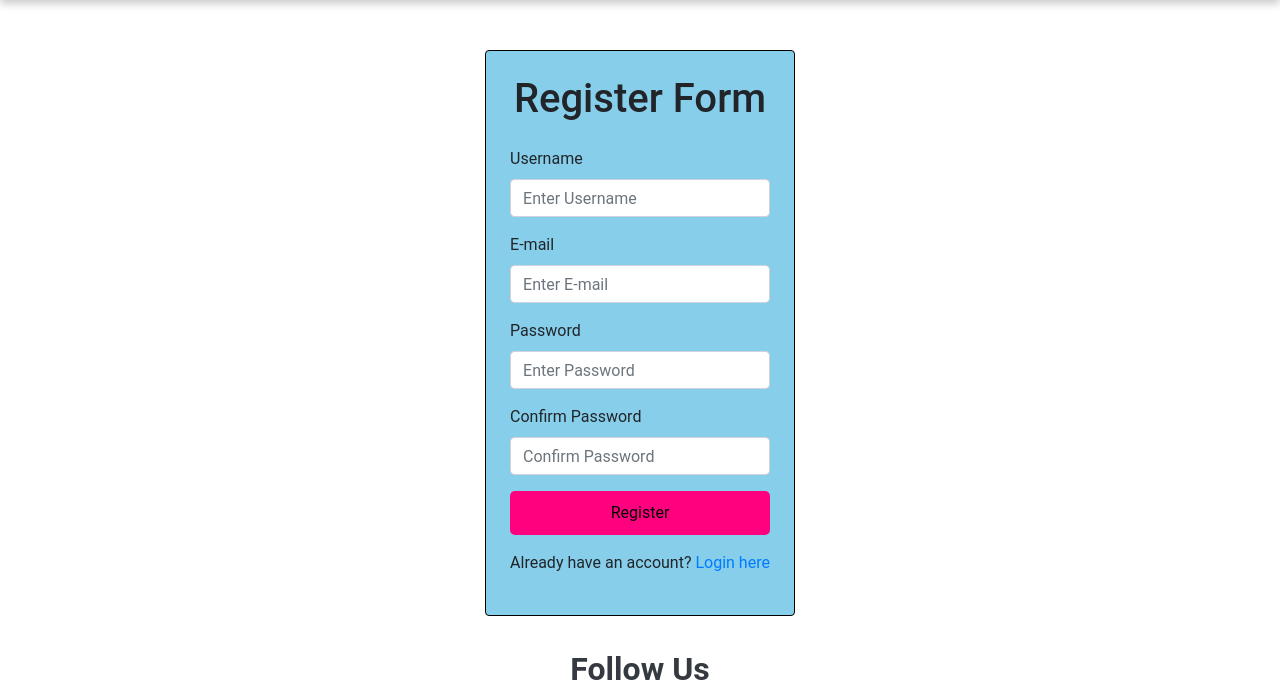
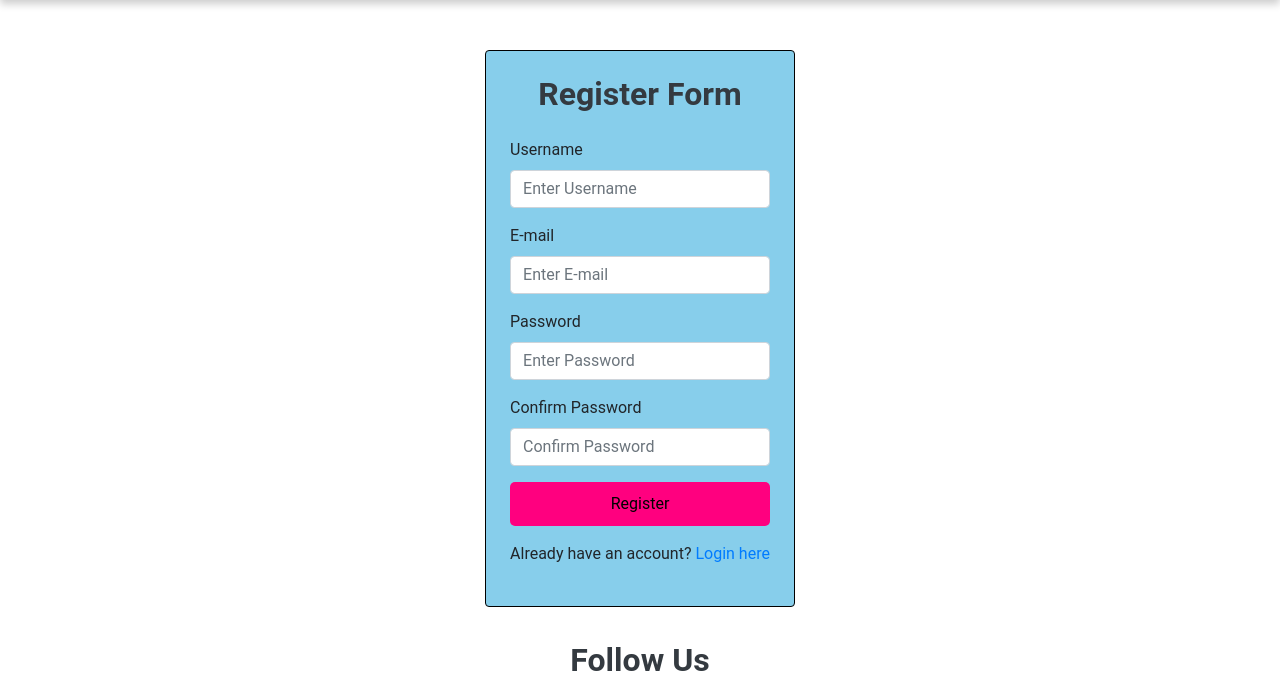
Before and after one commit to ci-sumi/test-deploy-neethu-s-travel-desk, a Django app: page /accounts/register in a window 1280 px wide. Shown: the part 66-753 px from the top of the page. Run offline with Django 5.2, Linux system fonts and the light colour scheme; some libraries are stand-ins or nearby versions.

Commit message:
Modify register.html after the validation

```diff
--- a/accounts/templates/register.html
+++ b/accounts/templates/register.html
@@ -31,14 +31,14 @@
       <div class="col-md-20">
         <div class="card p-4" style="border-color: black;margin-top: 50px;background-color:#87CEEB ;">
           <!-- Card to give a boxed look -->
-          <h1 class="text-center mb-4">Register Form</h1>
+          <h2 class="text-center mb-4">Register Form</h2>
           <form method="POST" novalidate>
             {% csrf_token %}
 
             <!-- Username Field -->
             <div class="form-group">
               <label for="id_username" class="form-label">Username</label>
-              <input type="text" name="username" id="id_username" class="form-control" value="{{ form.username.value|default_if_none:'' }}" placeholder="Enter Username" />
+              <input type="text" name="username" id="id_username" class="form-control" value="{{ form.username.value|default_if_none:'' }}" placeholder="Enter Username"/>
               <div class="text-danger">{{ form.username.errors }}</div>
             </div>
 
@@ -52,14 +52,14 @@
             <!-- Password Field -->
             <div class="form-group">
               <label for="id_password1" class="form-label">Password</label>
-              <input type="password" name="password1" id="id_password1" class="form-control" placeholder="Enter Password" />
+              <input type="password" name="password1" id="id_password1" class="form-control" placeholder="Enter Password"/>
               <div class="text-danger">{{ form.password1.errors }}</div>
             </div>
 
             <!-- Confirm Password Field -->
             <div class="form-group">
               <label for="id_password2" class="form-label">Confirm Password</label>
-              <input type="password" name="password2" id="id_password2" class="form-control" placeholder="Confirm Password" />
+              <input type="password" name="password2" id="id_password2" class="form-control" placeholder="Confirm Password"/>
               <div class="text-danger">{{ form.password2.errors }}</div>
             </div>
 
```
